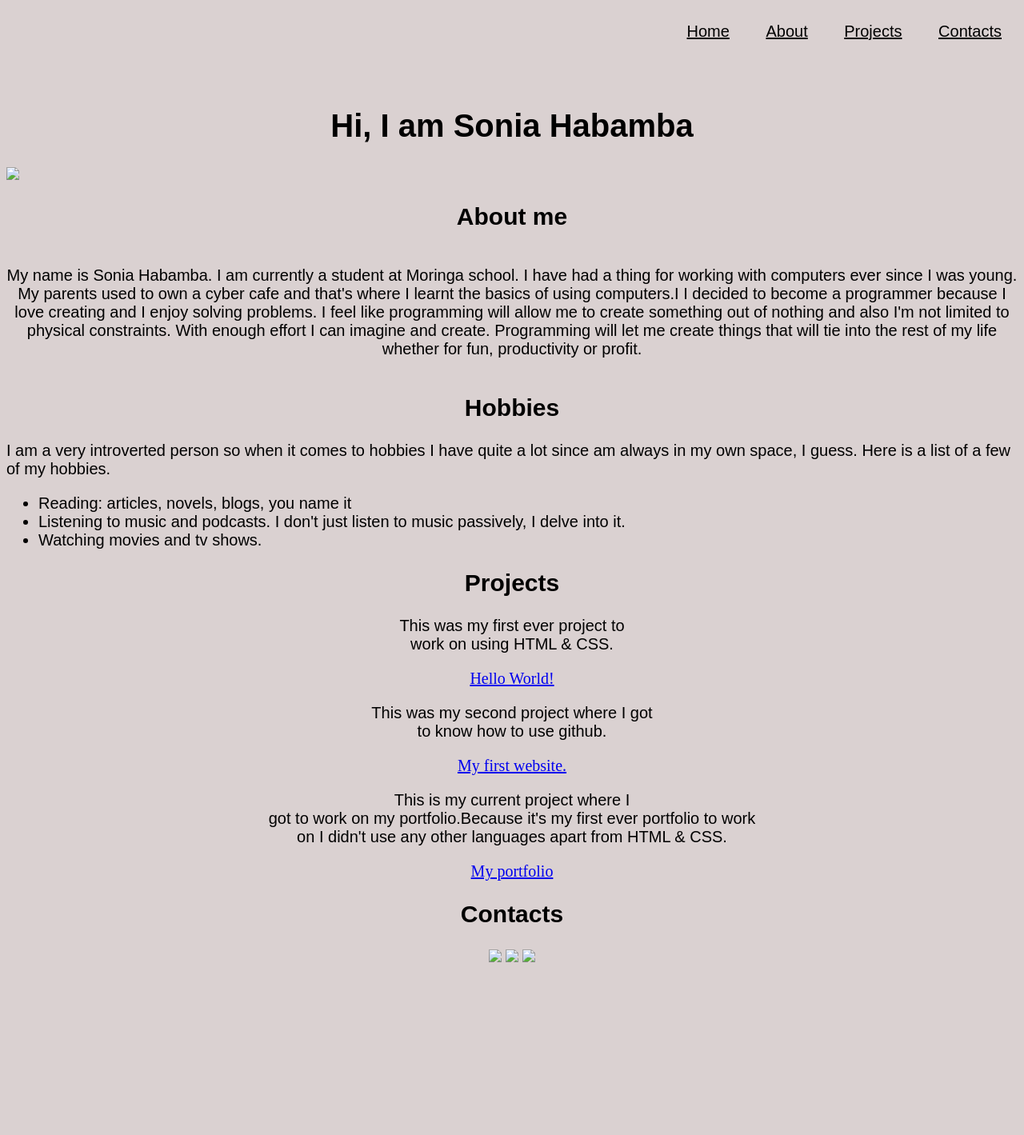
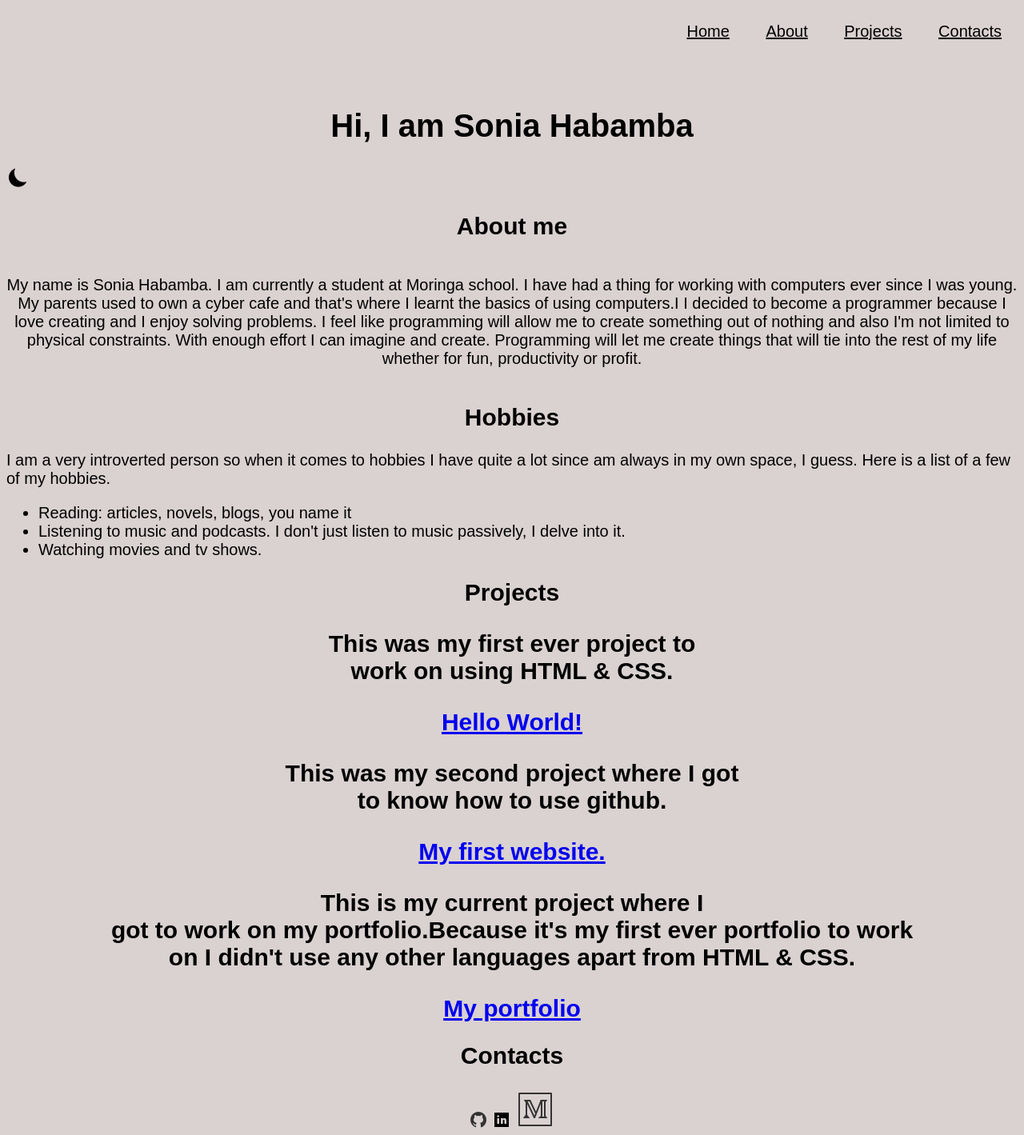
Before and after one commit to Soniawangui/My-portfolio, a plain HTML site: page index.html in a window 1280 px wide. Shown: the whole page at 80% size. Before the commit the page ends 1216 px from the top, so only its background shows below. Drawn offline with Linux system fonts and the light colour scheme.

```diff
--- a/index.html
+++ b/index.html
@@ -4,7 +4,7 @@
     <meta charset="UTF-8">
     <meta name="viewport" content="width=device-width, initial-scale=1.0">
     <meta http-equiv="X-UA-Compatible" content="ie=edge">
-    <link rel="icon" href="../my-portfolio/Images/icons8-moon-symbol-30.png">
+    <link rel="icon" href="../my-portfolio/Images/moon.png">
     <title>Habamba</title>
     <link rel="stylesheet" type="text/css" href="css/styles.css">
   </head>
@@ -21,7 +21,7 @@
     </header>
     <h1>Hi, I am Sonia Habamba</h1>
 
-    <img src="../my-portfolio/Images/portfolio.jpg">
+    <img src="Images/moon.png">
 
 
       <h2>About me</h2>
@@ -37,7 +37,7 @@
       </ul>
 
     <div class="center" id="projects">
-      <h2>Projects</h2>
+      <h2>Projects</h>
       <projects>
       <div class="project1">
         <p>This was my first ever project to<br> work on using HTML & CSS.</p>
@@ -56,9 +56,9 @@
     <footer>
     <div id="contacts">
       <h2>Contacts</h2>
-      <img src="../my-portfolio/Images/icons8-github-24.png">
-      <img src="../my-portfolio/Images/icons8-linkedin-24.png">
-      <img src="../my-portfolio/Images/icons8-medium-monogram-50 (1).png">
+      <a href="https://github.com/Soniawangui"><img src="../my-portfolio/Images/icons8-github-24.png"></a>
+      <a href="https://www.linkedin.com/in/sonia-habamba-b59034182/"><img src="../my-portfolio/Images/icons8-linkedin-24.png"></a>
+      <a href="https://medium.com/@koisonia99"><img src="../my-portfolio/Images/icons8-medium-monogram-50 (1).png"></a>
     </div>
     </footer>
 
```
Also changed, not shown: Images/HH.png (added), Images/S ICON.png (added), Images/github.png (added), Images/icons8-github-24.png (added), Images/icons8-linkedin-24.png (added), Images/icons8-medium-monogram-50 (1).png (added), Images/images.jpeg (added), Images/linked in.png (added), Images/med.png (added), Images/medium.png (added), Images/moon.png (added), Images/responsive_lakelandqueen.png (added), Images/sonia.jpg (added).
